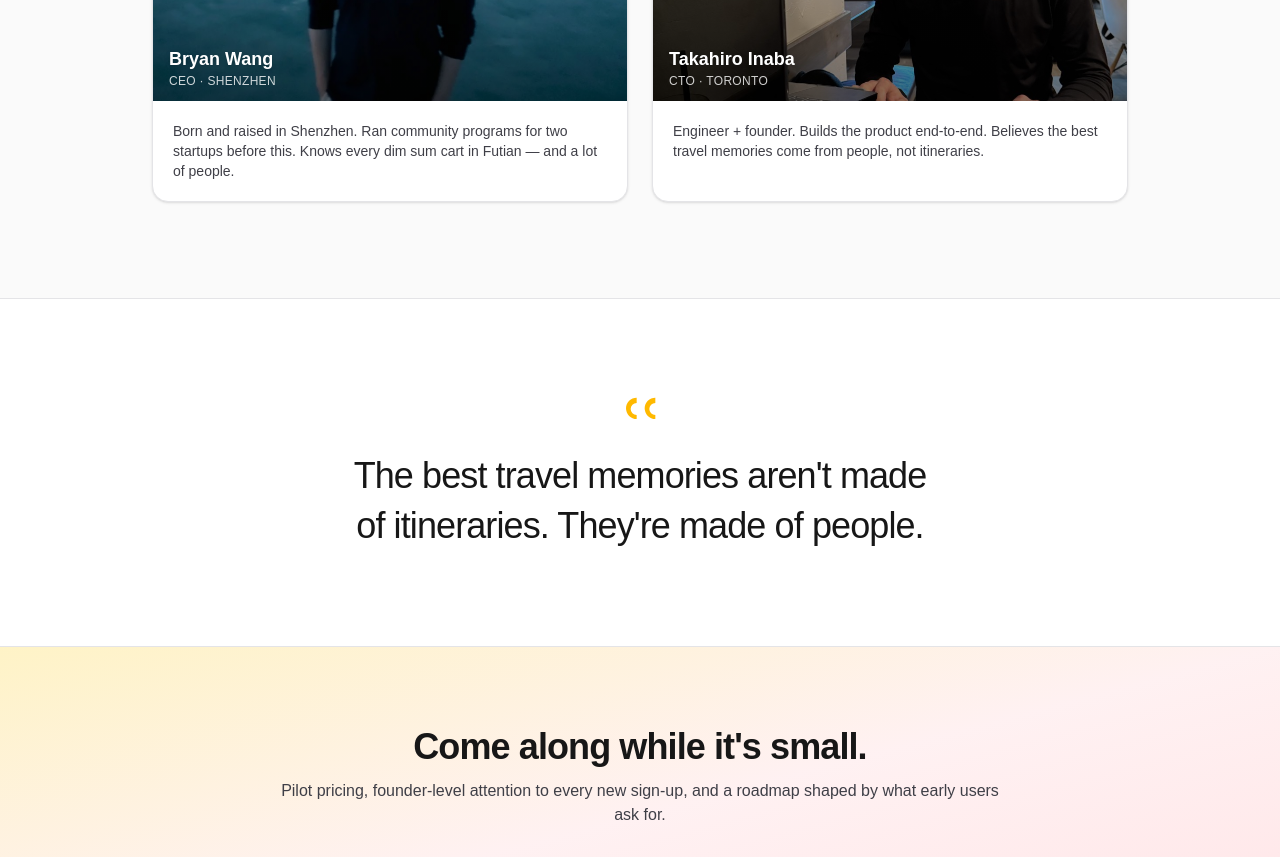
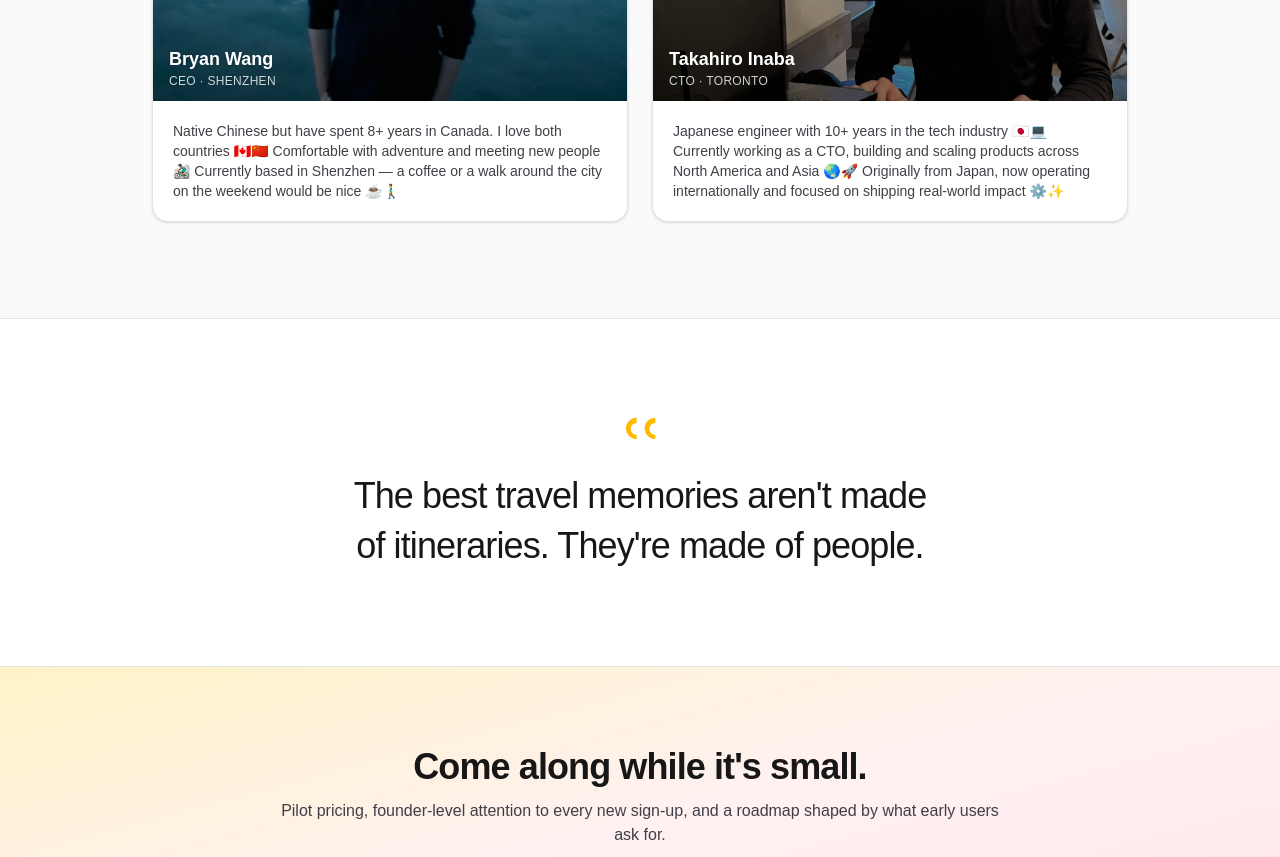
Before and after one commit to tinaba96/Shenzhen-Buddies, a Next.js app: page /about in a window 1280 px wide. Shown: the part 1920-2777 px from the top of the page. Built offline with nearby package versions, Linux system fonts and the light colour scheme; no server answers.

Commit message:
Update founder bios for Bryan and Takahiro
Real bios with emoji for the About page founder cards.

Co-Authored-By: Claude Opus 4.8 (1M context) <noreply@anthropic.com>

```diff
--- a/src/app/about/page.tsx
+++ b/src/app/about/page.tsx
@@ -48,13 +48,13 @@ const FOUNDERS = [
     name: 'Bryan Wang',
     role: 'CEO · Shenzhen',
     photo: '/team/bryan.jpg',
-    bio: 'Born and raised in Shenzhen. Ran community programs for two startups before this. Knows every dim sum cart in Futian — and a lot of people.',
+    bio: 'Native Chinese but have spent 8+ years in Canada. I love both countries 🇨🇦🇨🇳 Comfortable with adventure and meeting new people 🚵‍♂️ Currently based in Shenzhen — a coffee or a walk around the city on the weekend would be nice ☕🚶‍♂️',
   },
   {
     name: 'Takahiro Inaba',
     role: 'CTO · Toronto',
     photo: '/team/taka.jpg',
-    bio: 'Engineer + founder. Builds the product end-to-end. Believes the best travel memories come from people, not itineraries.',
+    bio: 'Japanese engineer with 10+ years in the tech industry 🇯🇵💻 Currently working as a CTO, building and scaling products across North America and Asia 🌏🚀 Originally from Japan, now operating internationally and focused on shipping real-world impact ⚙️✨',
   },
 ]
 
```
